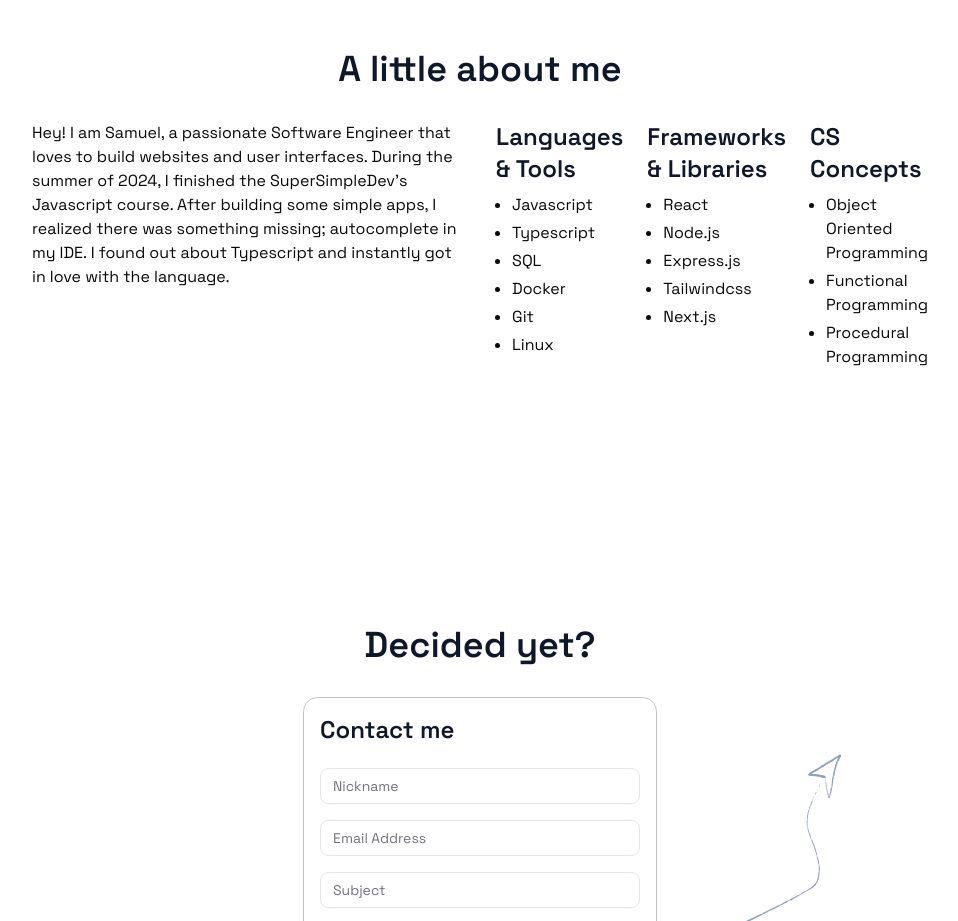
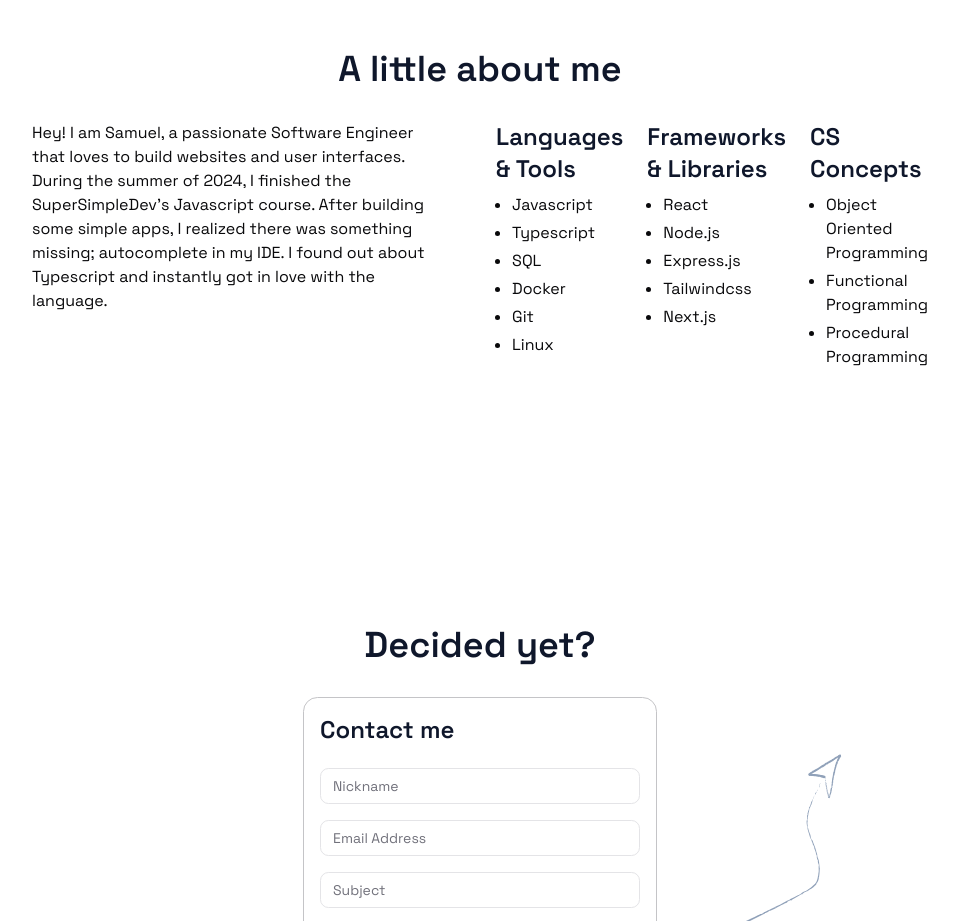
Before and after one commit to smlxdesign/portfolio, a Next.js app: page / in a window 1280 px wide. Shown: the part 1200-2121 px from the top of the page, without its empty margins (160-1118 px from the left). Built offline with nearby package versions, Linux system fonts and the light colour scheme; no server answers.

Commit message:
fix: increase gap between about copy and skills

```diff
--- a/src/app/page.tsx
+++ b/src/app/page.tsx
@@ -73,7 +73,7 @@
 				</section>
 				<section className="flex flex-col items-center gap-8 px-8 py-16 sm:px-12 md:py-32 lg:px-24 xl:px-48">
 					<Heading>A little about me</Heading>
-					<div className="flex w-full flex-col gap-8 lg:flex-row">
+					<div className="flex w-full flex-col gap-12 lg:flex-row">
 						<p className="w-full max-w-[60ch]">
 							Hey! I am Samuel, a passionate Software Engineer that loves to
 							build websites and user interfaces. During the summer of 2024, I
```
